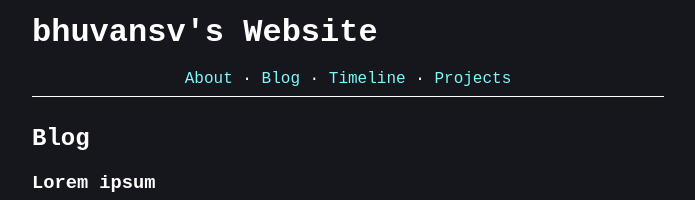
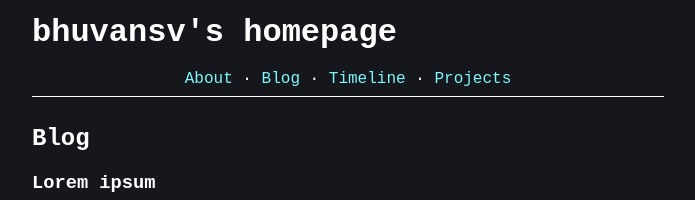
Before and after one commit to bhuvansv/bhuvansv.github.io, a Jekyll site: the page built from index.md, in a window 1280 px wide. Shown: the top 200 px of the page, without its empty margins (292-987 px from the left). Built offline with Jekyll 4.4.1, drawn with Linux system fonts in a browser that asks for light colours; some web fonts are replaced.

Commit message:
Update default.html

```diff
--- a/_layouts/default.html
+++ b/_layouts/default.html
@@ -3,7 +3,7 @@
   {% include head.html %}
   <body>
 	<div id="main">
-		<h1>bhuvansv's Website</h1>
+		<h1>bhuvansv's homepage</h1>
 		{% include nav.html %}
 		<div id="content-left">
       <h2>{{page.title}}</h2>
```
